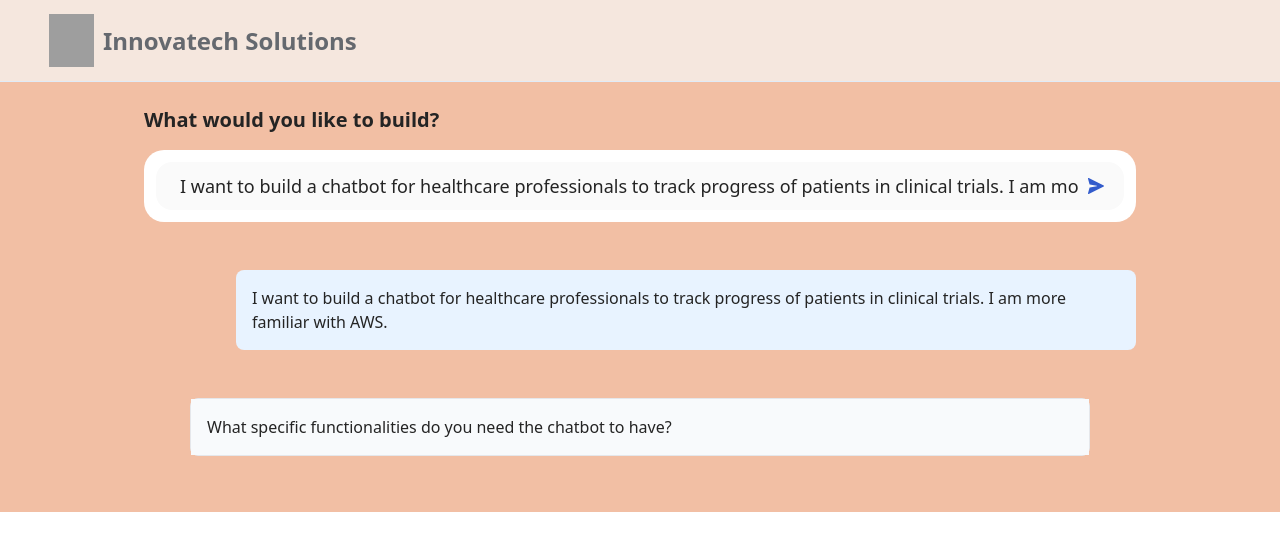
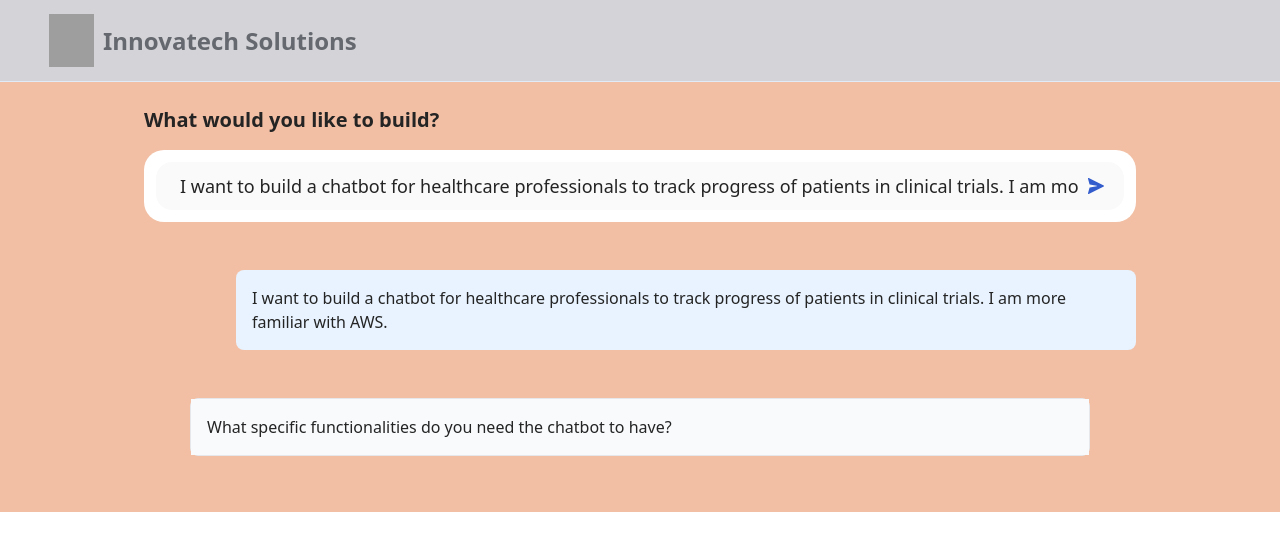
Before and after one commit to carlosUX/figma-to-pixels-craft, a React (Vite) app: page /chat in a window 1280 px wide. Shown: the top 550 px of the page. Built offline with nearby package versions, Linux system fonts and the light colour scheme; grey boxes are pictures that could not be loaded.

Commit message:
Visual edit in Lovable
Edited UI in Lovable

```diff
--- a/src/components/Header.tsx
+++ b/src/components/Header.tsx
@@ -1,22 +1,14 @@
-
 import React from "react";
 import { Link } from "react-router-dom";
-
 export const Header: React.FC = () => {
-  return (
-    <header className="flex w-full bg-[#F5E7DE] px-[49px] py-3.5 border-b-[#E0EBF7] border-b border-solid max-sm:px-5 max-sm:py-2.5">
+  return <header className="flex w-full px-[49px] py-3.5 border-b-[#E0EBF7] border-b border-solid max-sm:px-5 max-sm:py-2.5 bg-zinc-300">
       <div className="flex items-center">
         <Link to="/">
-          <img
-            src="https://cdn.builder.io/api/v1/image/assets/TEMP/5c7c32e3edfd872015a6f7028ee286776486d63c?placeholderIfAbsent=true"
-            className="w-[45px] h-[53px] max-sm:w-[35px] max-sm:h-[41px]"
-            alt="Innovatech Solutions Logo"
-          />
+          <img src="https://cdn.builder.io/api/v1/image/assets/TEMP/5c7c32e3edfd872015a6f7028ee286776486d63c?placeholderIfAbsent=true" className="w-[45px] h-[53px] max-sm:w-[35px] max-sm:h-[41px]" alt="Innovatech Solutions Logo" />
         </Link>
         <span className="font-bold text-2xl text-[#65696F] ml-[9px] max-sm:text-xl">
           Innovatech Solutions
         </span>
       </div>
-    </header>
-  );
+    </header>;
 };
```
